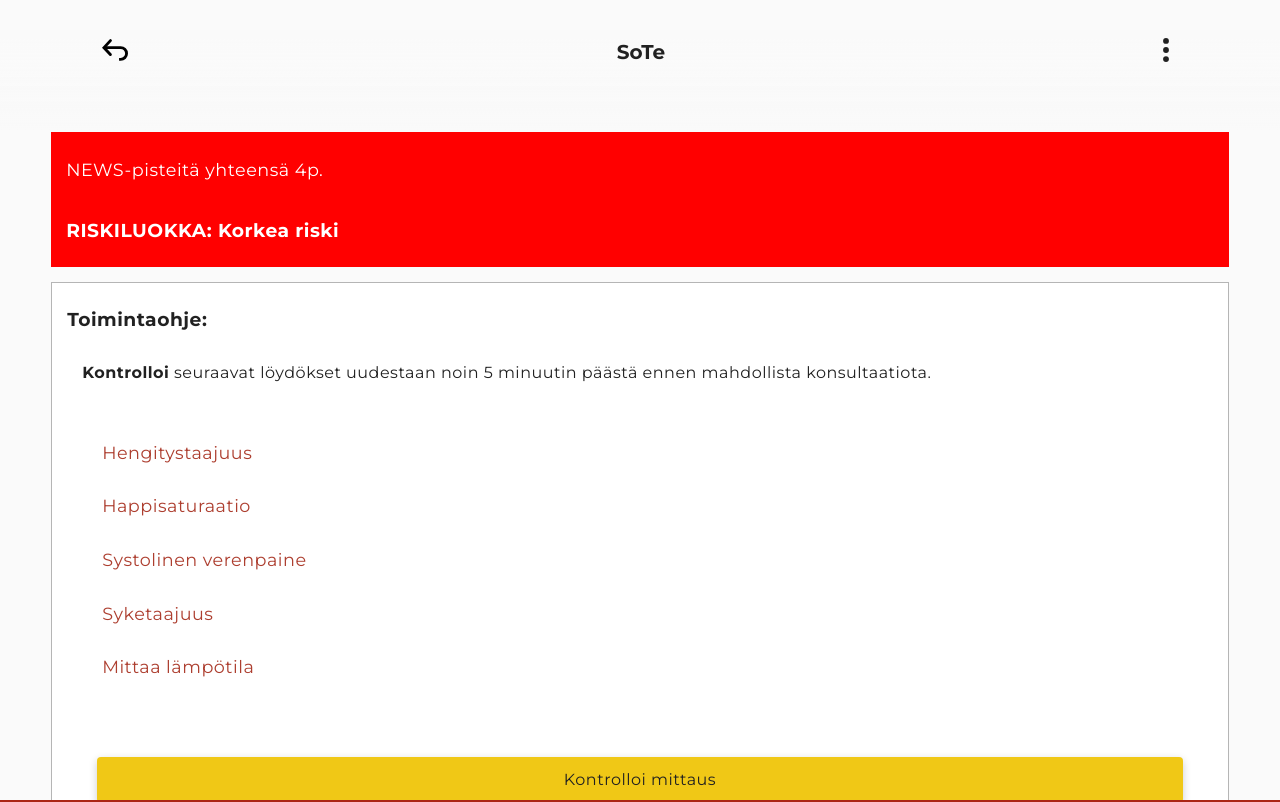
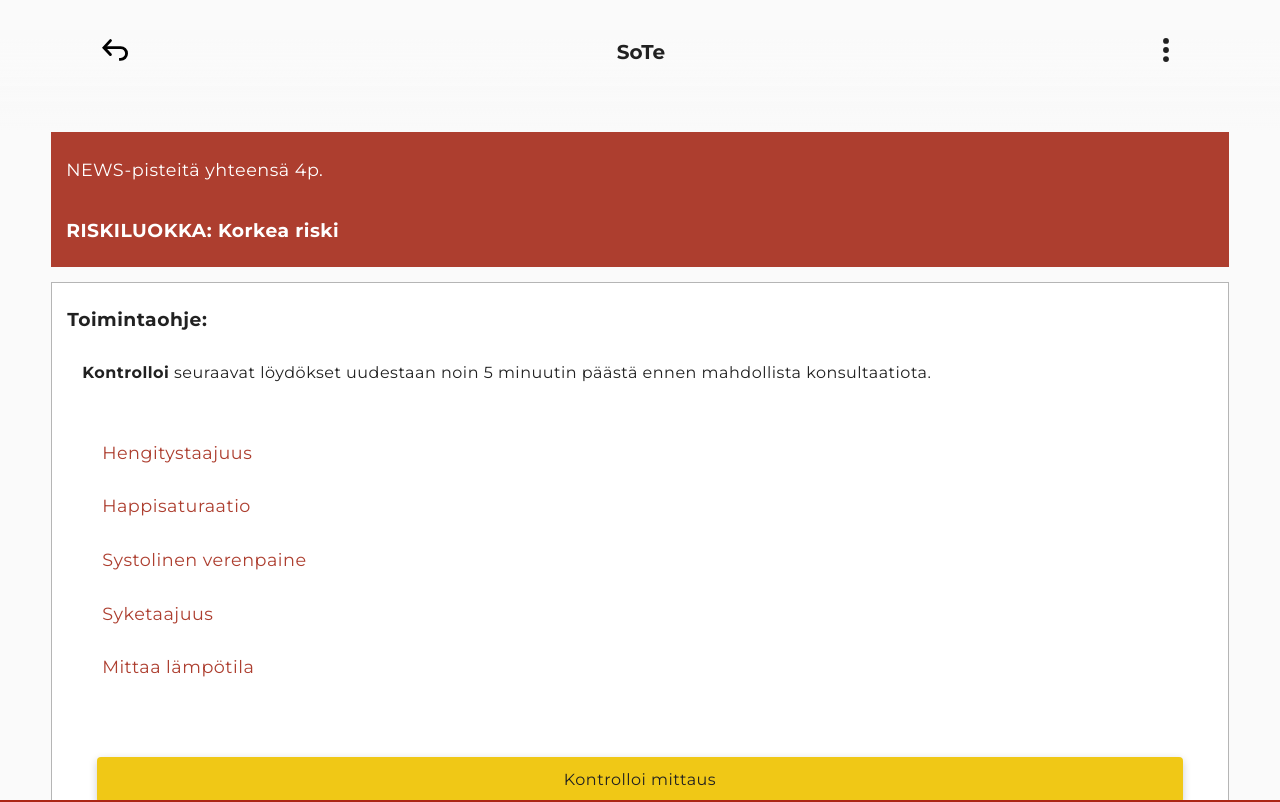
Before and after one commit to digitalents-helsinki/Sote-App, a React (Create React App) app: page /instructionPage in a window 1280 px wide. Shown: the top 802 px of the page. Built offline with nearby package versions, Linux system fonts and the light colour scheme.

Commit message:
card color changed

```diff
--- a/src/InstructionComponents/ScoreCard.js
+++ b/src/InstructionComponents/ScoreCard.js
@@ -11,19 +11,19 @@ function ScoreCard({ NEWSscoreTotal }) {
       setRiskLevel(0);
       setCardText("Lievä riski");
       setCardStyle({
-        backgroundColor: "green"
+        backgroundColor: "#377d4f"
       });
     } else if (NEWSscoreTotal >= 1 && NEWSscoreTotal <= 3) {
       setRiskLevel(NEWSscoreTotal);
       setCardText("kohtalainen riski");
       setCardStyle({
-        backgroundColor: "blue"
+        backgroundColor: "#284e78"
       });
     } else if (NEWSscoreTotal >= 3) {
       setRiskLevel(NEWSscoreTotal);
       setCardText("Korkea riski");
       setCardStyle({
-        backgroundColor: "red"
+        backgroundColor: "#ad3e2f"
       });
     }
   }, [riskLevel, NEWSscoreTotal]);
```
